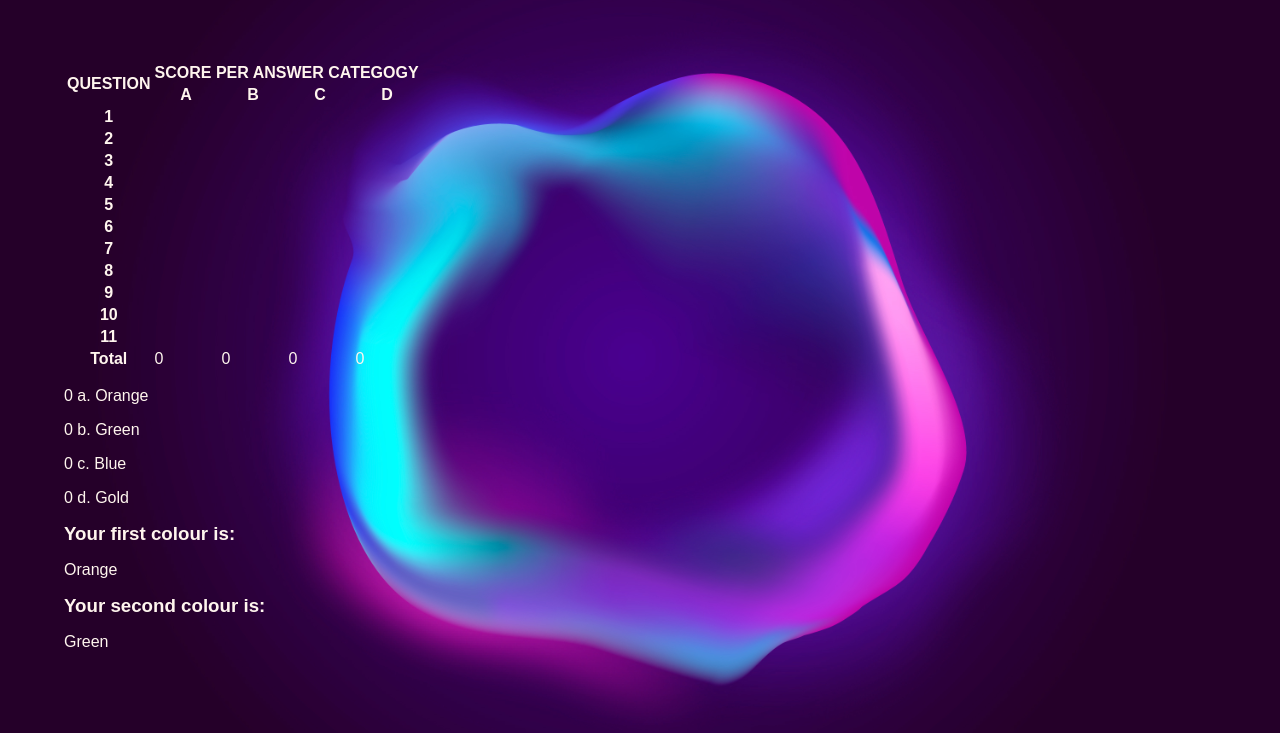
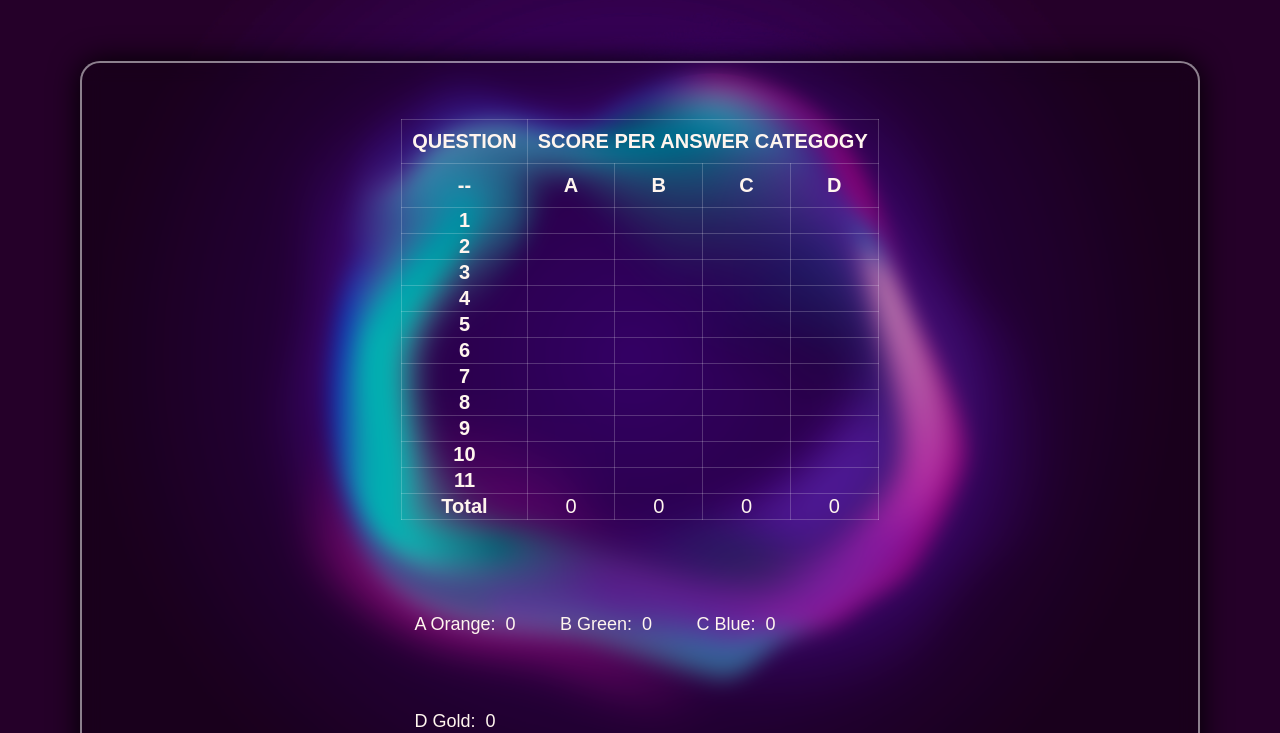
Before and after one commit to Aetthera/Final_Project, a plain HTML site: page questionnaire_fom/score.html in a window 1280 px wide. Shown: the part 67-800 px from the top of the page. Drawn offline with nearby package versions, Linux system fonts and the light colour scheme; a script that the page names is missing; a web font is replaced by a local one.

Commit message:
login and score pages
- login updated with defined user name and password

- score page updated with more css and javascript to display colours based on the answer

```diff
--- a/questionnaire_fom/score.html
+++ b/questionnaire_fom/score.html
@@ -6,7 +6,7 @@
     <meta name="viewport" content="width=device-width, initial-scale=1.0" />
     <meta http-equiv="X-UA-Compatible" content=" ie=edge">
     <link rel="icon" href="img/icon/icon-apps-svgrepo.svg" sizes="any" type="image/svg+xml" />
-    <title>Score | Team 2</title>
+    <title>Score | Team 2 </title>
     <link rel="stylesheet" type="text/css" href="style_question_form.css">
     <script type="text/javascript" src="js/main.js"></script>
     <link href="https://fonts.googleapis.com/css2?family=Viga&display=swap" rel="stylesheet">
@@ -25,14 +25,15 @@
 
         <table>
             <tr>
-                <th rowspan="2">QUESTION</th>
-                <th colspan="4">SCORE PER ANSWER CATEGOGY</th>
+                <th style="padding: 10px;">QUESTION</th>
+                <th style="padding: 10px;" colspan="4">SCORE PER ANSWER CATEGOGY</th>
             </tr>
             <tr>
-                <th>A</th>
-                <th>B</th>
-                <th>C</th>
-                <th>D</th>
+                <th style="padding: 10px;">--</th>
+                <th style="padding: 10px;">A</th>
+                <th style="padding: 10px;">B</th>
+                <th style="padding: 10px;">C</th>
+                <th style="padding: 10px;">D</th>
             </tr>
             <tr>
                 <th>1</th>
@@ -119,21 +120,24 @@
                 <td id="totalD"></td>
             </tr>
         </table>
+       <div style="padding: 0 28%;">
+            <p class="p-score color-score">A Orange:&nbsp;&nbsp;<span id="score1"></span></p>
+            <p class="p-score color-score">B Green:&nbsp;&nbsp;<span id="score2"></span></p>
+            <p class="p-score color-score">C Blue:&nbsp;&nbsp;<span id="score3"></span></p>
+            <p class="p-score color-score">D Gold:&nbsp;&nbsp;<span id="score4"></span></p>
+        </div>
 
-        <p><span id="score1"></span> a. Orange</p>
-        <p><span id="score2"></span> b. Green</p>
-        <p><span id="score3"></span> c. Blue</p>
-        <p><span id="score4"></span> d. Gold</p>
 
-        <h3 style="text-align: left;">Your first colour is:</h3>
-        <p id="fcolour"></p>
+        <h3 style="font-size: 25px;">Your first colour is:</h3>
+        <p class="p-score" id="fcolour"></p>
 
-        <h3 style="text-align: left;">Your second colour is:</h3>
-        <p id="scolour"></p>
+        <h3 style="font-size: 25px;">Your second colour is:</h3>
+        <p class="p-score" id="scolour"></p>
+        <p class="p-more">To find out more about your colour go to <a href="../about_page/index_about_page.html">about</a> page</p>
 
     </div>
 
-    <footer style="margin-top: 5% !important;">
+    <footer style="margin-bottom: -35% !important;">
         <div class="footer-bottom">
             <p>Copyright 2023. Designed by <span>Yijia | Alena | Yiling</span></p>
             <ul class="socials">
@@ -231,30 +235,29 @@
 
         // find the highest score, and assign it to fcolour
         if (scores[0] == A) {
-            fcolour = "Orange";
+            fcolour = "<span style='color:#ffa500'>Orange</span>";
         } else if (scores[0] == B) {
-            fcolour = "Green";
+            fcolour = "<span style='color:#9acd32'>Green</span>";
         } else if (scores[0] == C) {
-            fcolour = "Blue";
+            fcolour = "<span style='color:#00bfff'>Blue</span>";
         } else if (scores[0] == D) {
-            fcolour = "Gold";
+            fcolour = "<span style='color:#ffd700'>Gold</span>";
         }
 
         // find the second highest score, and assign it to scolour
         // (make sure it's not the same as the first in case of a tie!)
         if (scores[1] == A && fcolour != "Orange") {
-            scolour = "Orange";
+            scolour = "<span style='color:#ffa500'>Orange</span>";
         } else if (scores[1] == B && fcolour != "Green") {
-            scolour = "Green";
+            scolour = "<span style='color:#9acd32'>Green</span>";
         } else if (scores[1] == C && fcolour != "Blue") {
-            scolour = "Blue";
+            scolour = "<span style='color:#00bfff'>Blue</span>";
         } else if (scores[1] == D && fcolour != "Gold") {
-            scolour = "Gold";
+            scolour = "<span style='color:#ffd700'>Gold</span>";
         }
 
         document.getElementById("fcolour").innerHTML = fcolour;
         document.getElementById("scolour").innerHTML = scolour;
-
     </script>
 
 </body>
--- a/questionnaire_fom/style_question_form.css
+++ b/questionnaire_fom/style_question_form.css
@@ -68,9 +68,47 @@ header{
 
 /* SCORE PAGE*/
 .main-question-box-score{
+    margin: 0 5rem;
+    background: blur;
+    background-color: rgba(0,0,0, 0.3);
+    backdrop-filter: blur(10px);
+    border: 2px solid rgba(255, 255, 255, .5);
+    border-radius: 20px;
+    box-shadow: 0 0 30px rgba(0, 0, 0, 1);
+    z-index: -1;
     margin-top: 10%;
-    margin-left: 5%;
 }
+
+table{
+    font-size: 20px;
+    margin: 5% auto 5% auto;
+}
+
+table, th, td {
+    border: 1px solid rgba(255,255,255, 0.2);
+    border-collapse: collapse;
+}
+
+
+td{
+    text-align: center;
+}
+
+.p-score{
+    text-align: center;
+    font-size: large;
+}
+
+.color-score{
+    padding: 20px;
+    display:inline-flex;
+}
+
+.p-more{
+    text-align: center;
+    padding-top: 40px;
+}
+
 
 /* Intro */
 .questionnaire {
@@ -165,12 +203,6 @@ label{
     display: block;
 }
 
-/* .answer-button-box{
-    width: 100%;
-    text-align: justify;
-    margin: 0 10rem;
-} */
-
 .form .btn-submit {
     width: 100px;
     height: 40px;
```
Also changed, not shown: about_page/index_about_page.html (+4 -4 lines), main_login_page/script_main_login.js (+8 -3 lines), main_login_page/style_main_login.css (+6 -10 lines).
